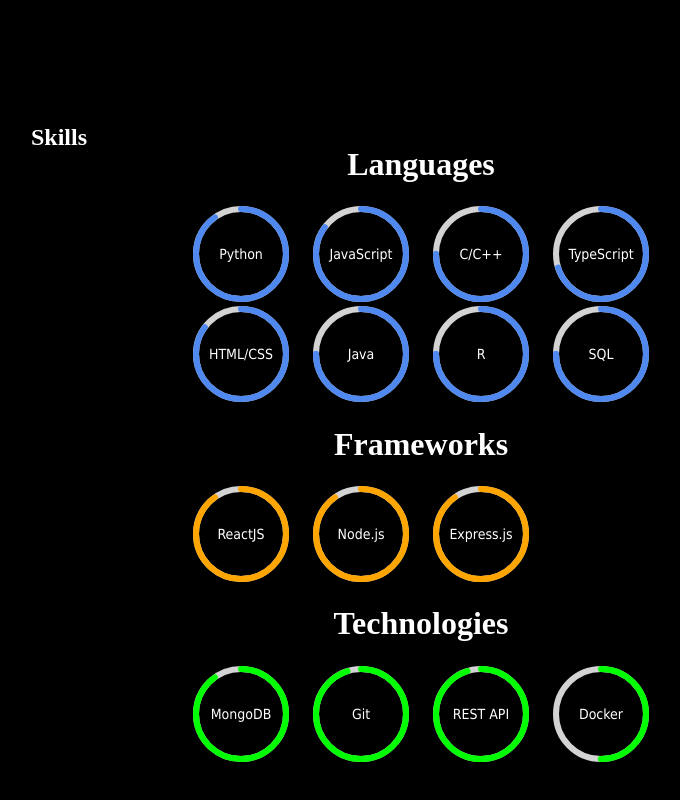
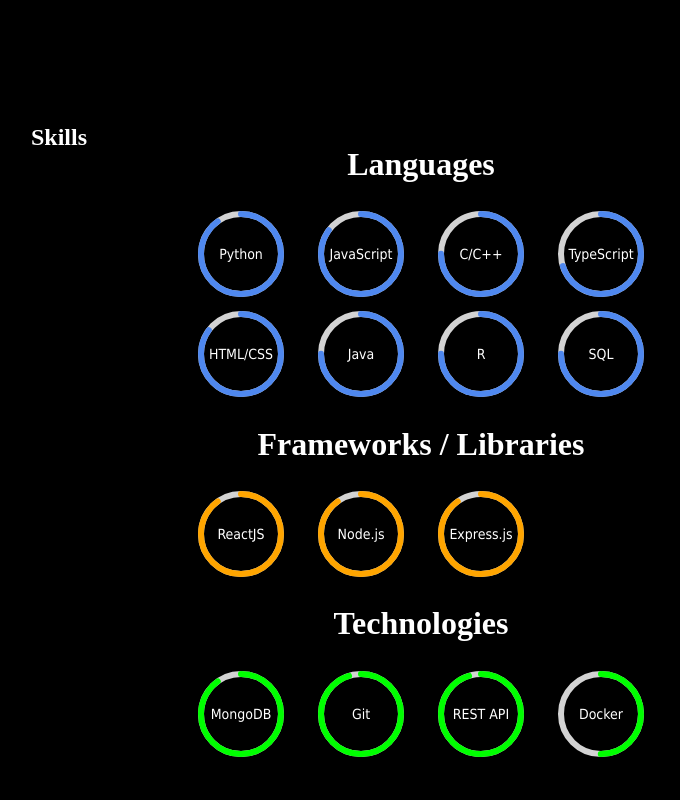
Before and after one commit to ading01/my_website, a React (Create React App) app: page / in a window 1280 px wide. Shown: the part 2908-3708 px from the top of the page, without its empty margins (299-979 px from the left). Built offline with nearby package versions, Linux system fonts and the light colour scheme.

Commit message:
responsive skills

```diff
--- a/src/components/CircularBar/CircularLoadingBar.tsx
+++ b/src/components/CircularBar/CircularLoadingBar.tsx
@@ -2,7 +2,7 @@
 import styled, { keyframes } from "styled-components";
 
 // Calculate the circumference of the circle
-const radius = 45;
+const radius = 40;
 const circumference = 2 * Math.PI * radius;
 
 // Keyframes for the animation
@@ -46,12 +46,23 @@
   stroke-dasharray: 0 ${circumference};
   stroke-dashoffset: 0;
   animation: ${(props) => animateProgress(props)} 2s ease-out forwards;
+
+  @media (max-width: 768px) {
+    stroke-dasharray: 0 ${radius * 2};
+  }
 `;
 
 // Styled SVG container (no changes here)
 const LoadingContainer = styled.svg`
   width: 100px;
   height: 100px;
+  align-items: center;
+  justify-content: center;
+
+  @media (max-width: 768px) {
+    width: 45vw;
+    height: 45vw;
+  }
 `;
 
 // Styled text component (no changes here)
--- a/src/components/Ticker/Ticker.tsx
+++ b/src/components/Ticker/Ticker.tsx
@@ -18,6 +18,9 @@
   transition: background-color 0.5s ease;
   overflow: hidden;
   top: 70px;
+  @media (max-width: 768px) {
+    top: 250px;
+  }
 `;
 
 // Create a styled text component with the animation
@@ -30,6 +33,9 @@
   animation: ${scrollAnimation} 30s linear infinite;
   z-index: 1;
   overflow: auto;
+  @media (max-width: 768px) {
+    font-size: 75vh;
+  }
 `;
 
 type TickerProps = {
--- a/src/content/SkillsContent.tsx
+++ b/src/content/SkillsContent.tsx
@@ -2,6 +2,7 @@
 import styled from "styled-components";
 import CircularLoadingBar from "../components/CircularBar/CircularLoadingBar";
 import FadeInSection from "../ui/FadeInSection";
+import SkillBar from "../components/SkillBar/SkillBar";
 
 type SkillsContainerProps = {
   title: string;
@@ -20,6 +21,10 @@
   display: grid;
   grid-template-columns: repeat(4, 1fr);
   gap: 20px;
+
+  @media (max-width: 768px) {
+    grid-template-columns: repeat(2, 1fr);
+  }
 `;
 
 const SkillsContainer: React.FC<SkillsContainerProps> = ({
@@ -76,7 +81,7 @@
         <CircularLoadingBar progress={75} skill={"R"} color={"#4f88ef"} />
         <CircularLoadingBar progress={75} skill={"SQL"} color={"#4f88ef"} />
       </SkillsContainer>
-      <SkillsContainer title="Frameworks">
+      <SkillsContainer title="Frameworks / Libraries">
         <CircularLoadingBar progress={90} skill={"ReactJS"} color={"#FFA500"} />
         <CircularLoadingBar progress={90} skill={"Node.js"} color={"#FFA500"} />
         <CircularLoadingBar
```
